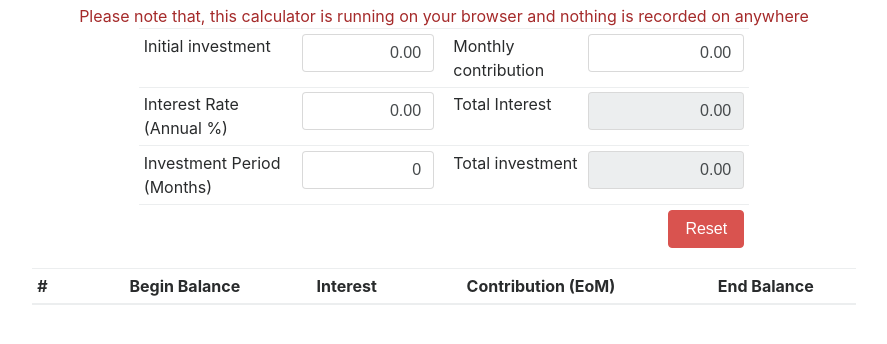
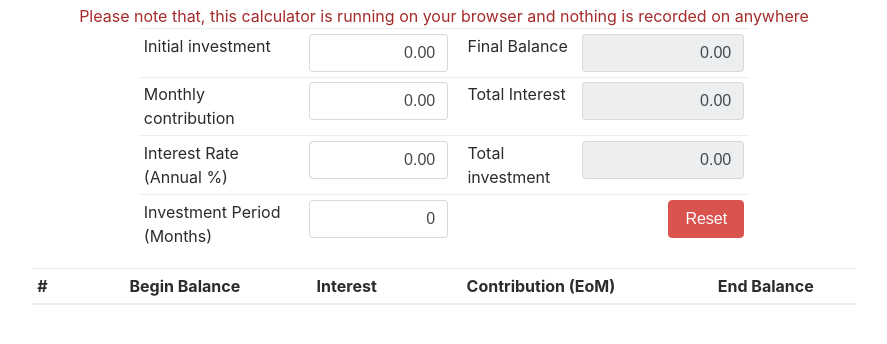
Before and after one commit to dineshjweerakkody/investment-calculator, a plain HTML site: page index.html in a window 1280 px wide. Shown: the part 48-392 px from the top of the page, without its empty margins (196-1083 px from the left). Drawn offline with Linux system fonts and the light colour scheme.

Commit message:
adding total balance

```diff
--- a/index.html
+++ b/index.html
@@ -47,18 +47,18 @@
 
 							</td>
 							<td>
+								Final Balance
+							</td>
+							<td>
+								<input class="form-control" id="finBalance" value="0.00" readonly style="text-align: right;" tabindex="-1"/>
+							</td>
+						</tr>
+						<tr>
+							<td>
 								Monthly contribution
 							</td>
 							<td>
 								<input class="form-control" id="monthlyContrib" value="0.00" style="text-align: right;" />
-							</td>
-						</tr>
-						<tr>
-							<td>
-								Interest Rate (Annual %)
-							</td>
-							<td>
-								<input class="form-control" id="interestRate" value="0.00"  style="text-align: right;" />
 							</td>
 							<td>
 
@@ -67,15 +67,15 @@
 								Total Interest
 							</td>
 							<td>
-								<input class="form-control" id="totInterest" value="0.00" readonly style="text-align: right;" />
+								<input class="form-control" id="totInterest" value="0.00" readonly style="text-align: right;" tabindex="-1"/>
 							</td>
 						</tr>
 						<tr>
 							<td>
-								Investment Period (Months)
+								Interest Rate (Annual %)
 							</th>
 							<td>
-								<input class="form-control" id="period" value="0"  style="text-align: right;" />
+								<input class="form-control" id="interestRate" value="0.00"  style="text-align: right;" />
 							</td>
 							<td>
 
@@ -84,15 +84,15 @@
 								Total investment
 							</td>
 							<td>
-								<input class="form-control" id="totCost" value="0.00" readonly style="text-align: right;" />
+								<input class="form-control" id="totCost" value="0.00" readonly style="text-align: right;" tabindex="-1"/>
 							</td>
 						</tr>
 						<tr>
 							<td>
-
+								Investment Period (Months)
 							</td>
 							<td>
-
+								<input class="form-control" id="period" value="0"  style="text-align: right;" />
 							</td>
 							<td colspan="2"></td>
 							<td style="text-align: right;">
```
Also changed, not shown: js/scripts.js (+1 -1 lines).
